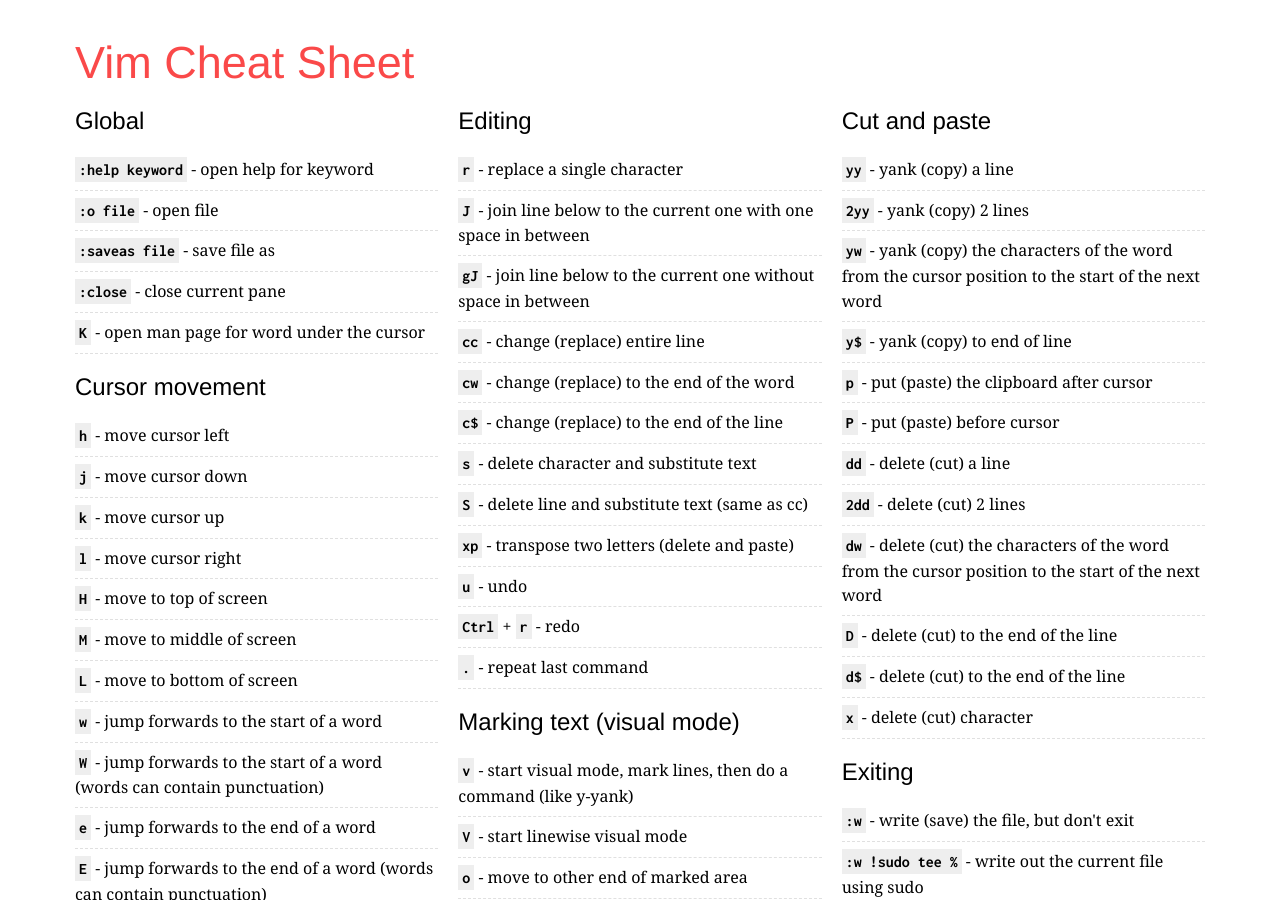
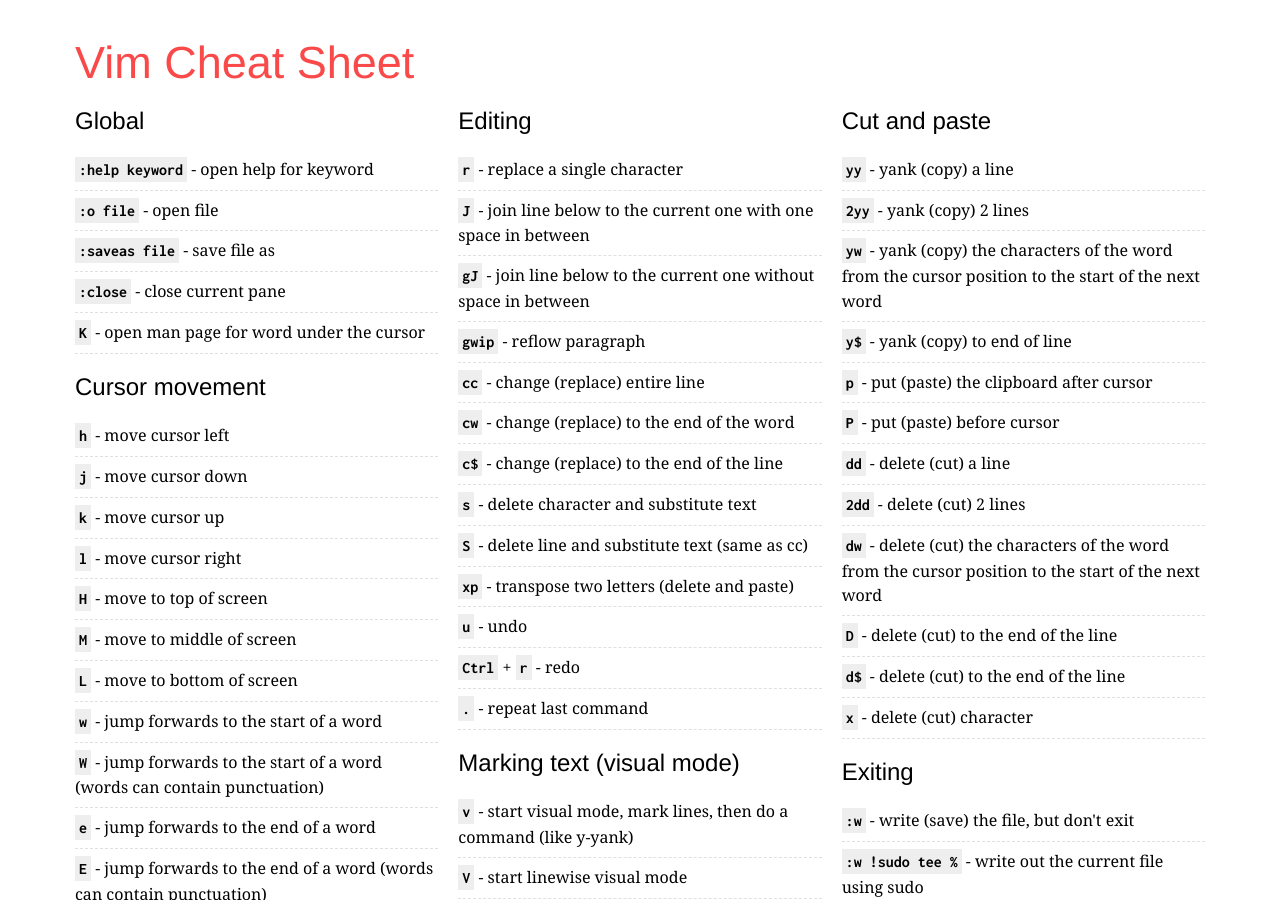
Before and after one commit to rtorr/vim-cheat-sheet, a Jekyll site: the page built from index.html, in a window 1280 px wide and 900 px high. Built offline with Jekyll 4.4.1, drawn with Linux system fonts in a browser that asks for light colours.

Commit message:
Add reflow paragraph command
This command is very handy if you prefer hard wraps when writing
documentation and the like. By default it reflows the paragraph under
the cursor to a maximum line length of 80 characters.

```diff
--- a/_config.yml
+++ b/_config.yml
@@ -79,6 +79,7 @@
           r: "replace a single character"
           J: "join line below to the current one with one space in between"
           gJ: "join line below to the current one without space in between"
+          gwip: "reflow paragraph"
           cc: "change (replace) entire line"
           cw: "change (replace) to the end of the word"
           cDollar: "change (replace) to the end of the line"
--- a/_layouts/page.html
+++ b/_layouts/page.html
@@ -75,6 +75,7 @@
             <li><kbd>r</kbd> - {{ page.editing.commands.r }}</li>
             <li><kbd>J</kbd> - {{ page.editing.commands.J }}</li>
             <li><kbd>gJ</kbd> - {{ page.editing.commands.gJ }}</li>
+            <li><kbd>gwip</kbd> - {{ page.editing.commands.gwip }}</li>
             <li><kbd>cc</kbd> - {{ page.editing.commands.cc }}</li>
             <li><kbd>cw</kbd> - {{ page.editing.commands.cw }}</li>
             <li><kbd>c$</kbd> - {{ page.editing.commands.cDollar }}</li>
```
